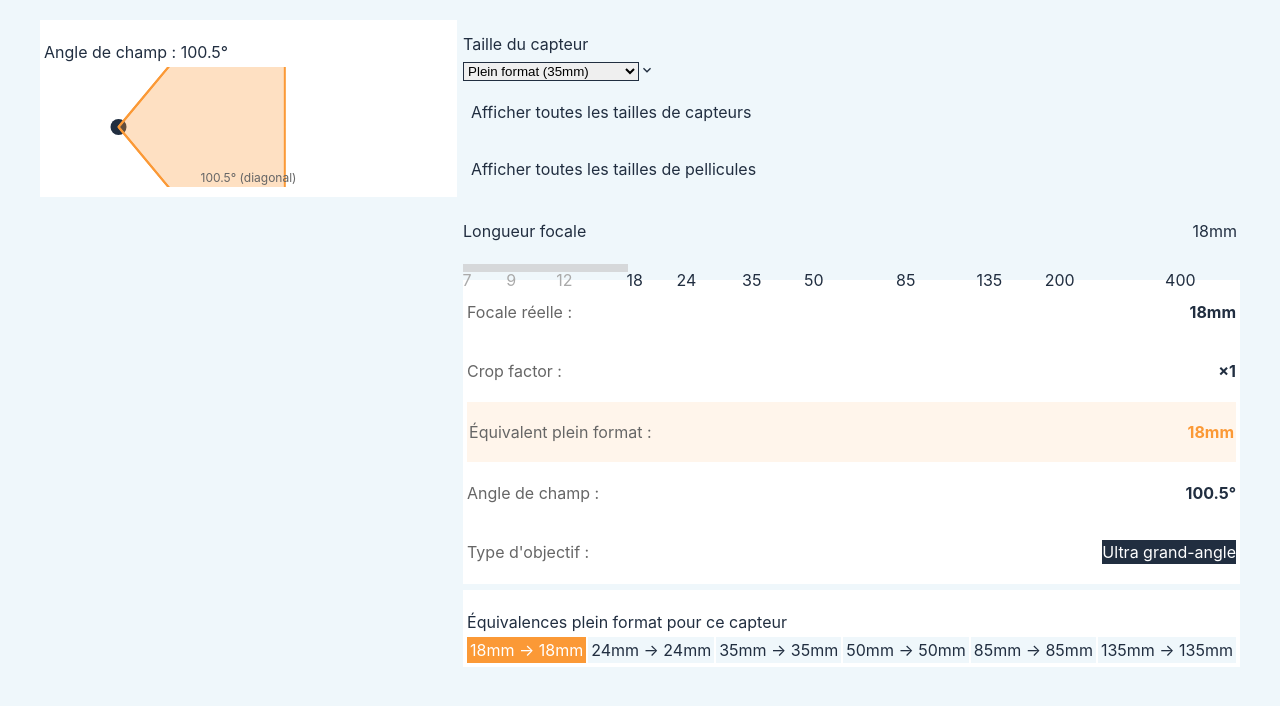
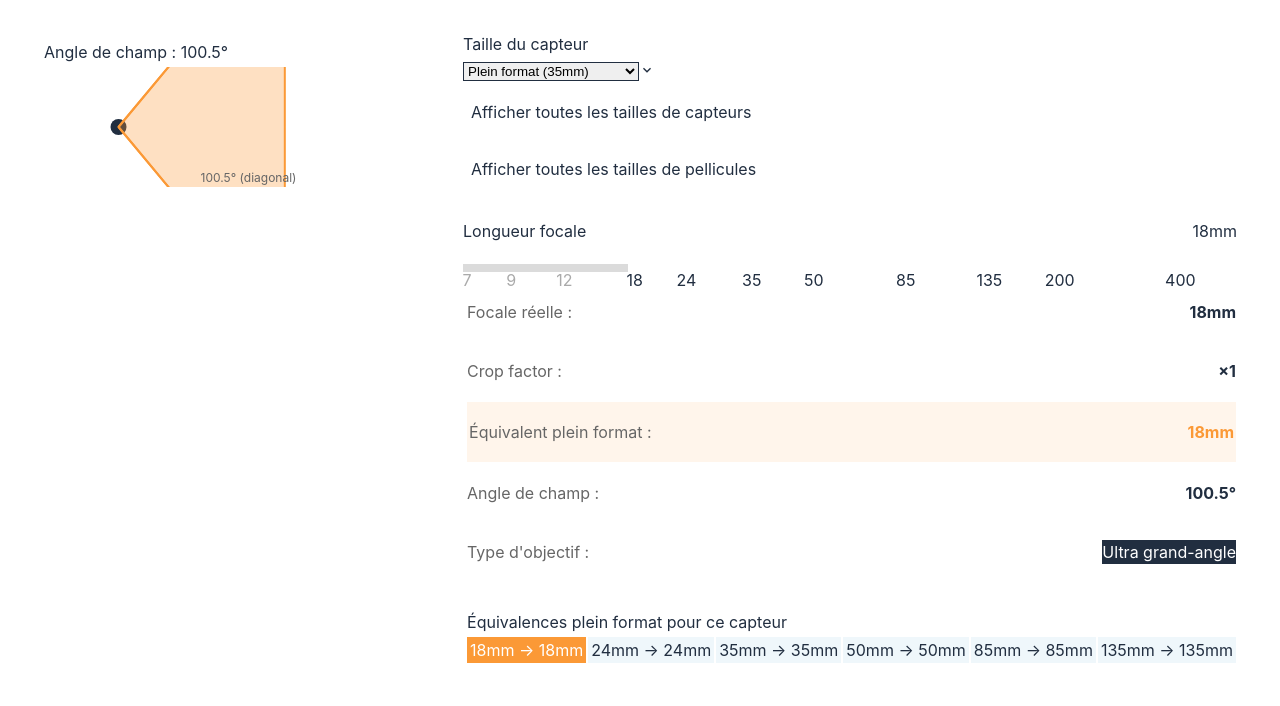
Before and after one commit to giantjack/simulateur-focale_A.P, a React (Vite) app: page / in a window 1280 px wide. Shown: the top 706 px of the page. Built offline with nearby package versions, Linux system fonts and the light colour scheme; the HTML template or start-up script is replaced by a standard one.

Commit message:
fix: white background for WordPress embed

```diff
--- a/src/index.css
+++ b/src/index.css
@@ -4,7 +4,7 @@
   font-weight: 400;
   color-scheme: light;
   color: #212E40;
-  background-color: #EFF7FB;
+  background-color: #fff;
   font-synthesis: none;
   text-rendering: optimizeLegibility;
   -webkit-font-smoothing: antialiased;
```
